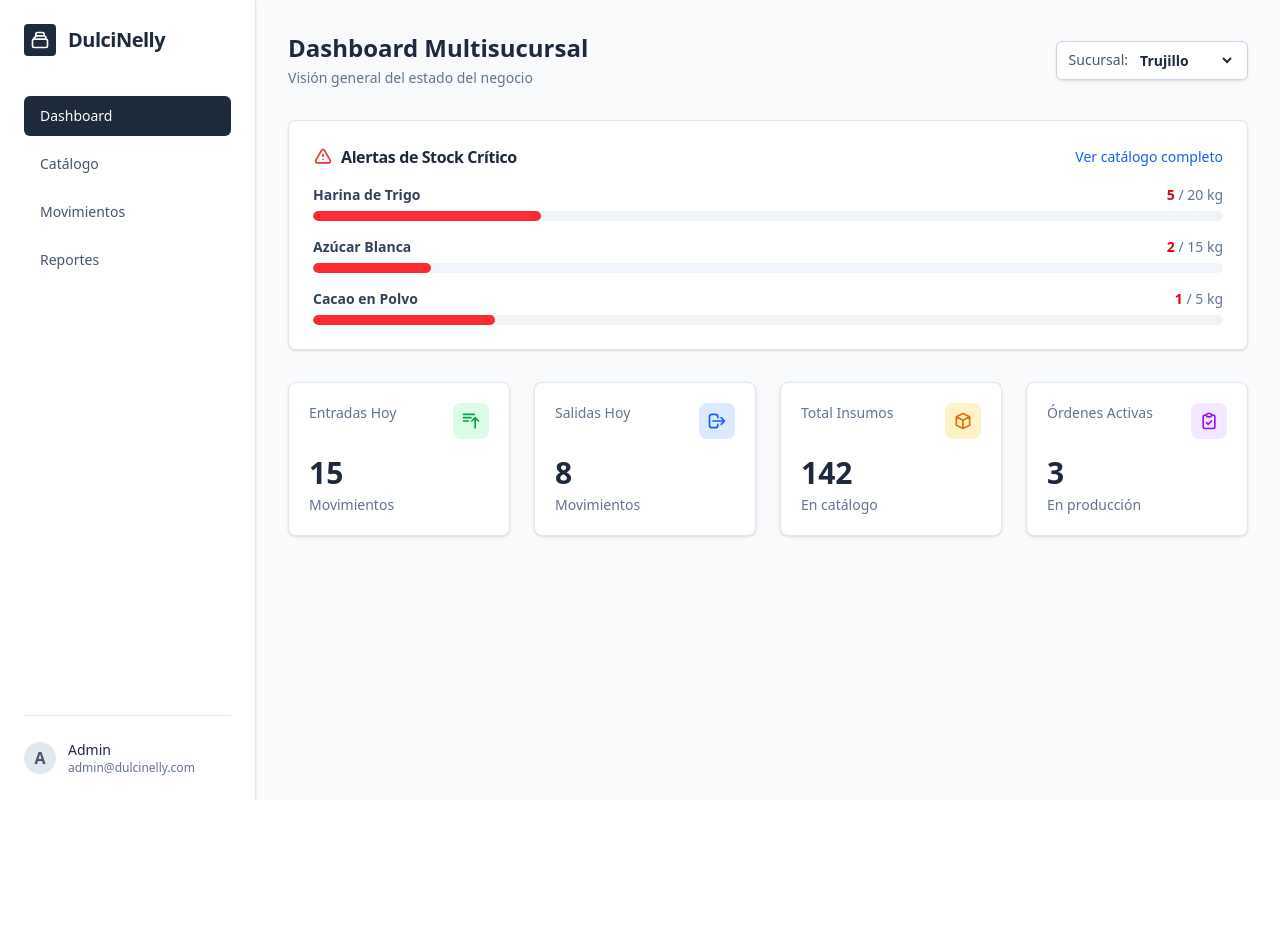
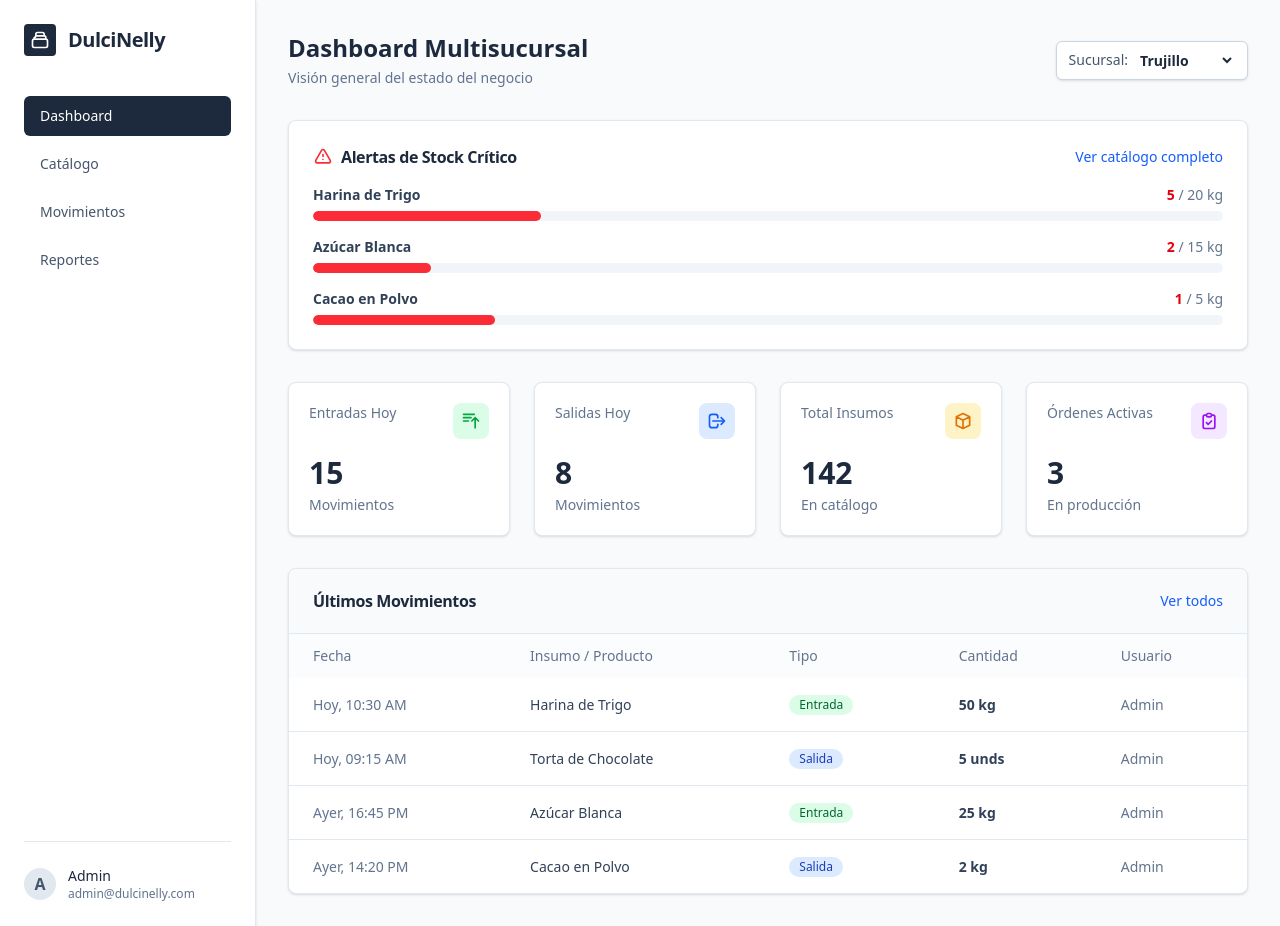
Before and after one commit to GerardoRodr/DulcinellyERP, an Angular app: page /dashboard in a window 1280 px wide. Before the commit the page ends 800 px from the top, so only its background shows below. Built offline with nearby package versions, Linux system fonts and the light colour scheme.

Commit message:
feat(dashboard): add recent movements table

```diff
--- a/src/app/features/dashboard/dashboard.component.html
+++ b/src/app/features/dashboard/dashboard.component.html
@@ -103,6 +103,41 @@
         </div>
       </div>
 
+      <!-- Recent Movements -->
+      <div class="mt-8 bg-white border border-slate-200 rounded-lg shadow-sm overflow-hidden">
+        <div class="px-6 py-5 border-b border-slate-200 flex justify-between items-center bg-slate-50">
+          <h3 class="text-base font-bold text-slate-800 tracking-tight">Últimos Movimientos</h3>
+          <a routerLink="/movimientos" class="text-sm font-medium text-blue-600 hover:text-blue-800 transition-colors">Ver todos</a>
+        </div>
+        <div class="overflow-x-auto">
+          <table class="w-full text-left text-sm whitespace-nowrap">
+            <thead class="bg-slate-50/50 text-slate-500">
+              <tr>
+                <th class="px-6 py-3 font-medium">Fecha</th>
+                <th class="px-6 py-3 font-medium">Insumo / Producto</th>
+                <th class="px-6 py-3 font-medium">Tipo</th>
+                <th class="px-6 py-3 font-medium">Cantidad</th>
+                <th class="px-6 py-3 font-medium">Usuario</th>
+              </tr>
+            </thead>
+            <tbody class="divide-y divide-slate-200 text-slate-700">
+              <tr *ngFor="let mov of recentMovements" class="hover:bg-slate-50 transition-colors">
+                <td class="px-6 py-4 text-slate-500">{{ mov.date }}</td>
+                <td class="px-6 py-4 font-medium">{{ mov.item }}</td>
+                <td class="px-6 py-4">
+                  <span class="inline-flex items-center px-2.5 py-0.5 rounded-full text-xs font-medium"
+                        [ngClass]="{'bg-green-100 text-green-800': mov.type === 'Entrada', 'bg-blue-100 text-blue-800': mov.type === 'Salida'}">
+                    {{ mov.type }}
+                  </span>
+                </td>
+                <td class="px-6 py-4 font-semibold">{{ mov.qty }}</td>
+                <td class="px-6 py-4 text-slate-500">{{ mov.user }}</td>
+              </tr>
+            </tbody>
+          </table>
+        </div>
+      </div>
+
     </div>
   </main>
 </div>
--- a/src/app/features/dashboard/dashboard.component.ts
+++ b/src/app/features/dashboard/dashboard.component.ts
@@ -26,6 +26,13 @@ export class DashboardComponent {
     { name: 'Cacao en Polvo', current: 1, min: 5, unit: 'kg', percentage: 20 }
   ];
 
+  recentMovements = [
+    { date: 'Hoy, 10:30 AM', item: 'Harina de Trigo', type: 'Entrada', qty: '50 kg', user: 'Admin' },
+    { date: 'Hoy, 09:15 AM', item: 'Torta de Chocolate', type: 'Salida', qty: '5 unds', user: 'Admin' },
+    { date: 'Ayer, 16:45 PM', item: 'Azúcar Blanca', type: 'Entrada', qty: '25 kg', user: 'Admin' },
+    { date: 'Ayer, 14:20 PM', item: 'Cacao en Polvo', type: 'Salida', qty: '2 kg', user: 'Admin' }
+  ];
+
   menuItems = [
     { label: 'Dashboard', active: true, route: '/dashboard' },
     { label: 'Catálogo', active: false, route: '/catalog' },
```
